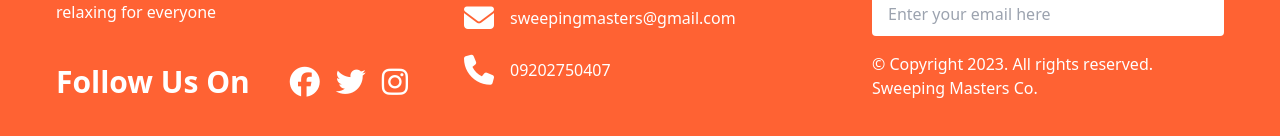
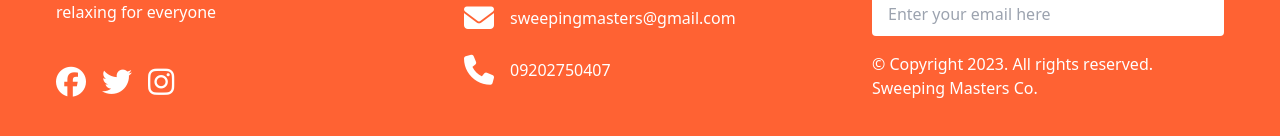
Before and after one commit to Arc-Data/cleaning-company-website, a React (Vite) app: page / in a window 1280 px wide. Shown: the part 1870-2006 px from the top of the page. Built offline with nearby package versions, Linux system fonts and the light colour scheme; no server answers; the database is empty.

Commit message:
footer adjusments part 2

```diff
--- a/src/components/Footer.jsx
+++ b/src/components/Footer.jsx
@@ -8,13 +8,10 @@ const Footer = () => {
 						<p className="font-bold text-3xl">About Us</p>
 						<p>Sweeping Masters Cleaning Company is a Cleaning Services Company based in Marikina that is dedicated to making life easier and relaxing for everyone</p>
 					</div>
-					<div className="flex justify-between">
-						<p className="font-bold text-3xl">Follow Us On</p>
-						<div className="space-x-4">
-							<i className="fa-brands fa-facebook text-3xl"></i>
-							<i className="fa-brands fa-twitter text-3xl"></i>
-							<i className="fa-brands fa-instagram text-3xl"></i>
-						</div>
+					<div className="flex space-x-4">
+						<i className="fa-brands fa-facebook text-3xl"></i>
+						<i className="fa-brands fa-twitter text-3xl"></i>
+						<i className="fa-brands fa-instagram text-3xl"></i>
 					</div>
 				</div>
 				<div className="flex flex-col p-2 space-y-4">
```
